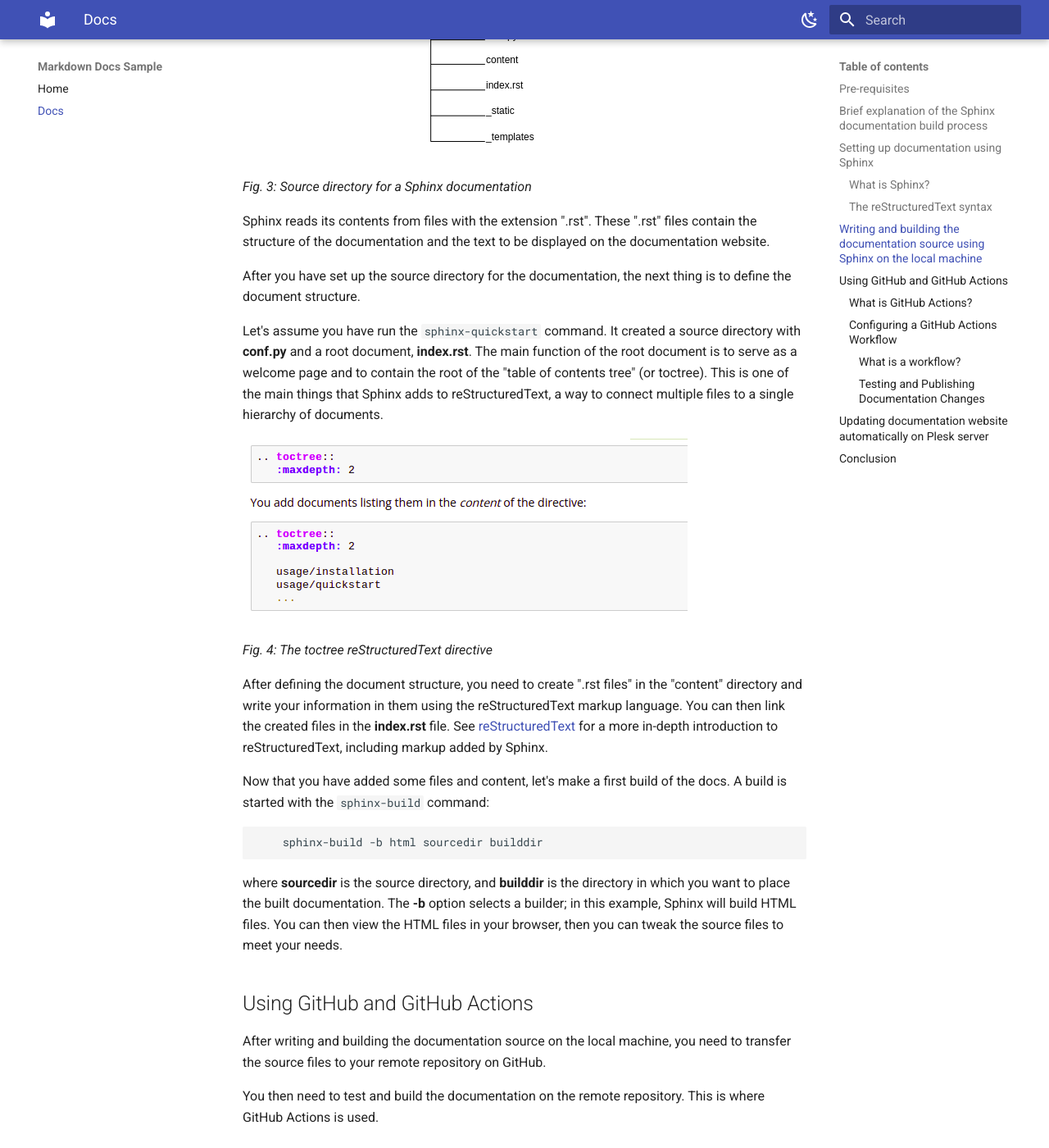
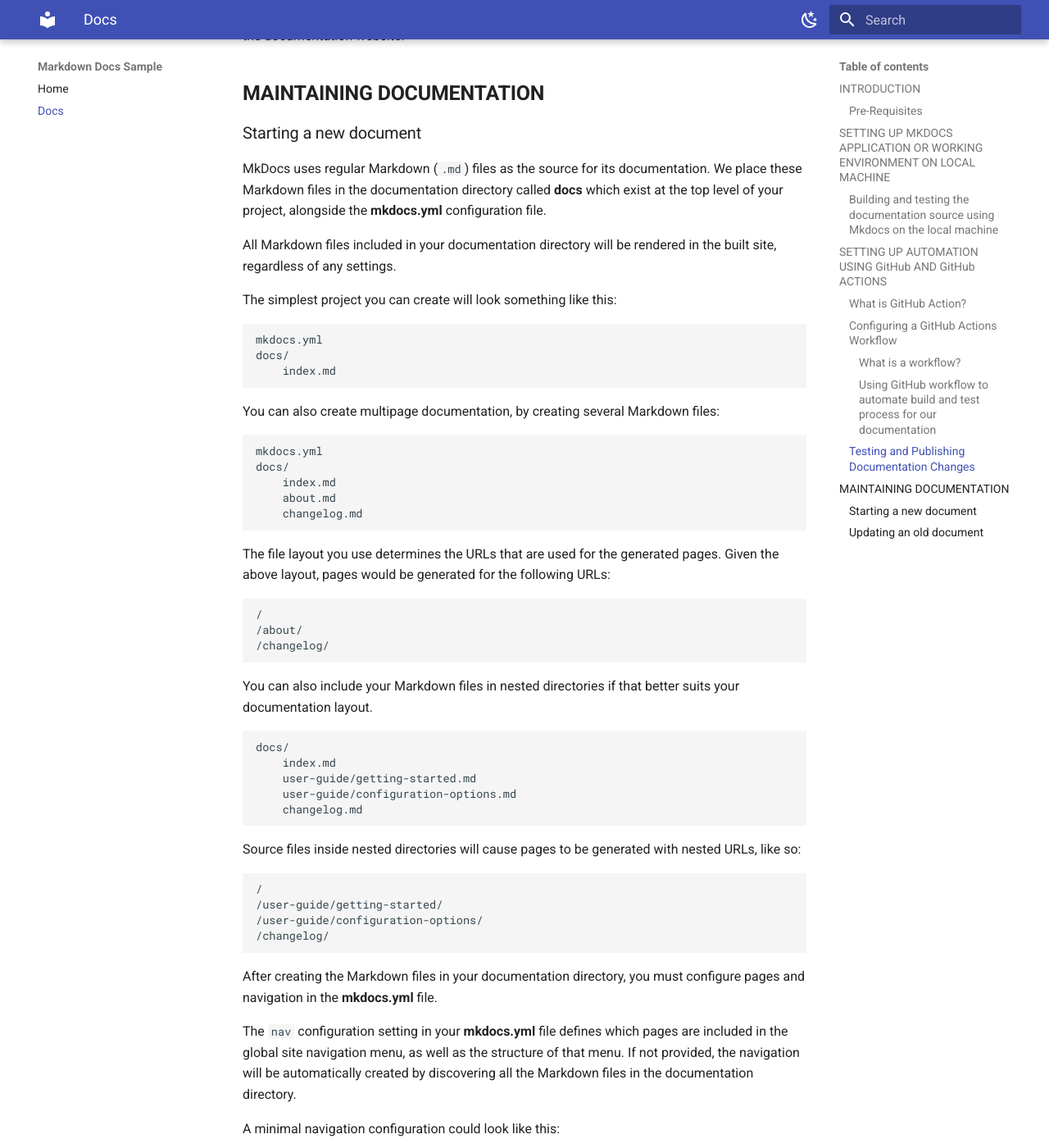
Before and after one commit to iSOLveIT/mkdocs-gen, an MkDocs documentation site: the page built from docs/docs.md, in a window 1280 px wide and 1400 px high, scrolled down 4099 px. Shown: the whole window at 82% size. Built offline with MkDocs 1.6.1 and Material for MkDocs 9.7.7, drawn with Linux system fonts in a browser that asks for light colours; some of the changed text lies outside the part shown.

Commit message:
Updated documentation

````diff
--- a/docs/docs.md
+++ b/docs/docs.md
@@ -1,194 +1,134 @@
-# The Sphinx documentation build process
+# The MkDocs Documentation Build Process
 
-The document explains how to set up a robust documentation system with
-information about how Sphinx documentation works, using GitHub and
-GitHub Actions, compilation and testing of Sphinx documentation on
-GitHub, and automatic server update for the documentation system.
+## **INTRODUCTION**
+
+The document explains how to set up a robust documentation system using
+MkDocs, GitHub and GitHub Actions, and any server that integrates with
+GitHub.
+
+You can find the source codes and website of the sample in the links
+below:
+
+-   Source code - [https://github.com/iSOLveIT/mkdocs-gen](https://github.com/iSOLveIT/mkdocs-gen)
+
+-   Website - [https://mkdocs-gen.herokuapp.com](https://mkdocs-gen.herokuapp.com)
 
 Topics covered in this document are:
 
--   A brief explanation of the documentation build process
+-   Setting up MkDocs application or working environment on local machine
 
--   Setting up documentation using Sphinx
+-   Setting up automation using GitHub and GitHub Actions
 
--   Using GitHub and GitHub Actions
+    -   Updating documentation website automatically
 
--   Updating documentation website automatically on Plesk server
+-   Maintaining documentation
 
-## Pre-requisites
+    -   Starting a new document
+
+    -   Updating an old document
+
+### Pre-Requisites
 
 To implement this documentation build process, you must have:
 
--   Python 3.5+ installed
+-   Python 3.6+ installed.
 
--   Knowledge about writing and building Sphinx documentation.
+-   Knowledge about writing documentation using the Markdown format.
 
--   A GitHub account and a repository for the documentation source
-    files.
+-   A GitHub account and a repository for the documentation source files.
 
 -   A hosting platform like Plesk that has a GitHub client.
 
-## Brief explanation of the Sphinx documentation build process
+## **SETTING UP MKDOCS APPLICATION OR WORKING ENVIRONMENT ON LOCAL MACHINE**
 
-The documentation build process is a simple process which achieves its
-aim of ensuring less human involvement in building, testing, maintaining
-and updating the documentation website.
+MkDocs is a Python documentation tool that uses **Markdown** as its
+markup language to generate intelligent and beautiful documentation in
+**HTML**.
 
-The tools used in the documentation build process are Python, Sphinx,
-RST, GitHub and GitHub Actions, and Plesk.
-
-The documentation build process is:
-
--   The technical writer writes documentation source files on his local
-    machine using his favourite editor.
-
--   The technical writer sends the documentation source files to the
-    **main** branch of a forked remote repository.
-
--   We test the updated source files on the forked repository before
-    sending a pull request (PR) to the **main** branch on the official
-    repository.
-
--   On the official repository, we test the PR changes and if
-    successful, we merge the pull request changes into the **main**
-    branch, else, we ask the one who sent the pull request to revisit
-    the source files.
-
--   When we merge a PR change into the **main** branch of the official
-    repository, we initiate a Sphinx build process to compile the source
-    files, which generates HTML documents.
-
--   We move the HTML documents to the **docs-build** branch on the
-    official repository.
-
--   Whenever the **docs-build** branch is updated, the GitHub client
-    triggers an event to update the Plesk server with the latest
-    contents from the **doc-build** branch.
-
--   We update the documentation website successfully.
-
-![Illustration of the Sphinx Documentation build
-process](_static/image1.png)
-
-*Fig. 1: Illustration of the Sphinx Documentation build process*
-
-## Setting up documentation using Sphinx
-
-### What is Sphinx?
-
-Sphinx is a tool that makes it easy to create intelligent and beautiful
-documentation in different output formats such as **HTML**, **LaTeX**
-(for printable PDF versions), **EPUB**, Tex info, manual pages, and
-plain text. Also, it has features like an easy definition of a document
-tree, automatic highlighting of codes, automatic testing of code
-snippets, and dozens of extensions contributed by the Sphinx community.
-
-Sphinx uses **reStructuredText** as its markup language, and many of its
-strengths come from the power and straightforwardness of
-reStructuredText and its parsing and translating suite, the
-**Docutils**.
-
-### The reStructuredText syntax
-
-The reStructuredText format (also known as RST, ReST, or reST) is a
-simple language that implements enough markup to be usable and can be
-easily read as plain text. These two features make it versatile enough
-to generate pretty and useful documentation.
-
-The greatest thing about reStructuredText is that even without knowing
-anything about the standard, you can easily write documentation in this
-style. However, more advanced techniques, such as images and links, do
-require some explanation.
-
-Within the Python community, reStructuredText has been the standard
-documentation language for over 10 years, making it the recommended
-solution. The figure below shows an example of the reStructuredText
-syntax.
-
-![](_static/image2.png)
-
-*Fig. 2: Illustration of a reStructuredText (left) and the output
-(right)*
-
-## Writing and building the documentation source using Sphinx on the local machine
+### Building and testing the documentation source using Mkdocs on the local machine
 
 To write and build the documentation website, you need to set up a
-Python virtual environment and install Sphinx.
+Python virtual environment and install MkDocs.
 
-With Sphinx installed, you can run the `sphinx-quickstart` command to
-set up a source directory and create a default **conf.py** file with the
-most useful configuration values from a few questions it asks you.
+Set up the Python virtual environment using this command:
 
-The **conf.py** contains the Sphinx configuration file, where you can
-configure all aspects of how Sphinx reads your sources and builds your
+```bash
+python --m venv <folder_name(e.g: .virenv)>
+```
+
+Install MkDocs using this command:
+
+```bash
+pip install mkdocs
+```
+
+With MkDocs installed, you can run the command,
+
+```bash
+mkdocs new <project_directory>
+```
+
+to create a new MkDocs project that contains a source directory
+(**docs**) and a default **mkdocs.yml** file with the most useful
+configuration values.
+
+The **mkdocs.yml** contains the MkDocs configurations, where you can
+configure all aspects of how MkDocs reads your sources and builds your
 documentation.
 
-![](_static/image3.png)
+![Source directory for a MkDocs documentation](_static/conf.png)
 
-*Fig. 3: Source directory for a Sphinx documentation*
+*Fig. 1: Source directory for a MkDocs documentation*
 
-Sphinx reads its contents from files with the extension ".rst". These
-".rst" files contain the structure of the documentation and the text to
-be displayed on the documentation website.
+MkDocs reads its contents from files with the extension `.MD` which you
+have referenced in the **mkdocs.yml** file. These `.MD` files contain
+the structure of the documentation and the text to be displayed on the
+documentation website.
 
-After you have set up the source directory for the documentation, the
-next thing is to define the document structure.
+After you have set up the source directory for the documentation, you
+can use the command below to run the built-in development server
+provided by MkDocs.
 
-Let's assume you have run the `sphinx-quickstart` command. It created a
-source directory with **conf.py** and a root document, **index.rst**.
-The main function of the root document is to serve as a welcome page and
-to contain the root of the "table of contents tree" (or toctree). This
-is one of the main things that Sphinx adds to reStructuredText, a way to
-connect multiple files to a single hierarchy of documents.
-
-![](_static/image4.png)
-
-*Fig. 4: The toctree reStructuredText directive*
-
-After defining the document structure, you need to create ".rst files"
-in the "content" directory and write your information in them using the
-reStructuredText markup language. You can then link the created files in
-the **index.rst** file. See
-[reStructuredText](https://www.sphinx-doc.org/en/master/usage/restructuredtext/index.html)
-for a more in-depth introduction to reStructuredText, including markup
-added by Sphinx.
-
-Now that you have added some files and content, let's make a first build
-of the docs. A build is started with the `sphinx-build` command:
-
-``` bash
-    sphinx-build -b html sourcedir builddir
+```bash
+mkdocs serve
 ```
 
-where **sourcedir** is the source directory, and **builddir** is the
-directory in which you want to place the built documentation. The **-b**
-option selects a builder; in this example, Sphinx will build HTML files.
-You can then view the HTML files in your browser, then you can tweak the
-source files to meet your needs.
+You can use the development server to test your documentation while
+building it. It is important to note that this command does not provide
+the documentation build files.
 
-## Using GitHub and GitHub Actions
+To generate the documentation build files, you can run this command:
 
-After writing and building the documentation source on the local
-machine, you need to transfer the source files to your remote repository
-on GitHub.
+```bash
+mkdocs build
+```
 
-You then need to test and build the documentation on the remote
-repository. This is where GitHub Actions is used.
+The command above builds the MkDocs documentation into a folder called
+**site**.
 
-### What is GitHub Actions?
+After writing and testing the documentation source on the local machine,
+you can transfer the source files (without the **site** folder) to your
+GitHub remote repository.
 
-GitHub Actions is a
-[CI/CD](https://en.wikipedia.org/wiki/CI/CD) platform that
+## **SETTING UP AUTOMATION USING GitHub AND GitHub ACTIONS**
+
+On the GitHub remote repository, we must set up GitHub Action workflows
+to handle automatic testing and building of the documentation whenever
+we trigger a push or pull request event.
+
+### What is GitHub Action?
+
+GitHub Action is a [(CI/CD)](https://en.wikipedia.org/wiki/CI/CD) platform that
 allows you to automate your build, test, and deployment pipeline using
-workflows. When using GitHub Actions, GitHub will provide you with
-Linux, Windows, and macOS virtual machines to run your workflows.
+workflows. When using GitHub Action, GitHub will provide you with Linux,
+Windows, and macOS virtual machines to run your workflows.
 
-You can configure a GitHub Actions workflow to be triggered when an
-event, such as a push, occurs in your repository.
+You can configure GitHub Action workflows to trigger when an event, such
+as a push, occurs in your repository.
 
 ### Configuring a GitHub Actions Workflow
 
-#### What is a workflow?
+#### **What is a workflow?**
 
 A workflow is a configurable and automated process that runs one or more
 jobs. Each job runs inside its virtual machine runner, or a container,
@@ -197,30 +137,34 @@
 
 Workflows are defined by a YAML file checked in your repository and are
 triggered either manually or by an event in the repository. Below is an
-example of a GitHub Actions workflow.
+example of a GitHub Action workflow.
 
-![](_static/image5.png)
+![GitHub Action workflow YAML file](_static/workflow.png)
+
+*Fig. 2: A YAML file for a GitHub Action workflow*
+
+#### **Using GitHub workflow to automate build and test process for our documentation**
 
 For us to build and test the documentation, we will configure two (2)
-GitHub Actions workflows and store them under the "*.github/workflows*"
-directory. The two (2) GitHub Actions workflows are **sphinx_test.yml**
-and **main.yml**.
+GitHub Actions workflows and store them under the
+**.github/workflows** directory. The two (2) GitHub Actions
+workflows are **mkdocs_test.yml** and **main.yml**.
 
-The **sphinx_test.yml** workflow runs a CI test to ensure the
-documentation builds, and this workflow is triggered by pull request
-events on the **main** branch of the official repository.
+The **mkdocs_test.yml** workflow runs a CI test to check if the links in
+the documentation works. We trigger this workflow on each pull request
+events sent to the **main** branch of the official repository.
 
-The **main.yml** workflow, on the other hand, compiles the Sphinx
-sources in the official repository's **main** branch and updates the
-**docs-build** branch with the HTML files. This workflow is triggered by
-push events on the **main** branch of the official repository.
+The **main.yml** workflow, on the other hand, check if the links in the
+documentation works, compiles the MkDocs sources in the official
+repository's **main** branch, and updates the **docs-build** branch with
+the build files. We trigger this workflow on each push events on the
+**main** branch of the official repository.
 
-#### Testing and Publishing Documentation Changes
+### Testing and Publishing Documentation Changes
 
-On the Official repository, an update to the repository's **main**
-branch must be tested first. We test by running the "Pull Request Docs
-Check" (i.e., sphinx_test.yml) workflow either manually or by triggering
-a pull request event.
+On the official repository, if a contributor sends a pull request to the
+repository's **main** branch, we test the changes by running the "*Pull
+Request MkDocs Check*" (i.e., mkdocs_test.yml) workflow.
 
 If the test is successful, then the documentation project maintainer
 will merge the pull request changes after reviewing the pull request.
@@ -229,26 +173,126 @@
 
 When the documentation project maintainer merges the pull request
 changes to the repository's **main** branch, GitHub triggers the
-"Compile Sphinx source and update **docs-build** branch" (i.e.,
-main.yml) workflow automatically.
+"*Compile MkDocs source and update **docs-build** branch*" (i.e.,
+main.yml) workflow automatically to build the documentation.
 
-If the build is successful, it sends the HTML files to the
-**docs-build** branch.
+If the build is successful, it sends the documentation build files to
+the **docs-build** branch. The **docs-build** branch is where the
+hosting platform copies the documentation build files to update the
+documentation website.
 
-## Updating documentation website automatically on Plesk server
+## **MAINTAINING DOCUMENTATION**
 
-The **docs-build** branch on the Official repository integrates with the
-GitHub client for Plesk. On each push change made to the **docs-build**
-branch, the Plesk GitHub client integration ensures that the Plesk
-server is up-to-date with the files from the **docs-build** branch on
-the Official repository.
+### Starting a new document
 
-We update the documentation website when we update the Plesk server.
+MkDocs uses regular Markdown (`.md`) files as the source for its
+documentation. We place these Markdown files in the documentation
+directory called **docs** which exist at the top level of your project,
+alongside the **mkdocs.yml** configuration file.
 
-## Conclusion
+All Markdown files included in your documentation directory will be
+rendered in the built site, regardless of any settings.
 
-To conclude, Sphinx enables us to build well-structured and
-well-designed documentation which is easy to maintain and update. And
-with the help of GitHub and GitHub Actions, we can create a CI/CD
-pipeline which enables us to automatically test and build our
-documentation before publishing it to our users.
+The simplest project you can create will look something like this:
+
+```
+mkdocs.yml
+docs/
+	index.md
+```
+
+You can also create multipage documentation, by creating several
+Markdown files:
+
+```
+mkdocs.yml
+docs/
+	index.md
+	about.md
+	changelog.md
+```
+
+The file layout you use determines the URLs that are used for the
+generated pages. Given the above layout, pages would be generated for
+the following URLs:
+
+```
+/
+/about/
+/changelog/
+```
+
+You can also include your Markdown files in nested directories if that
+better suits your documentation layout.
+
+```
+docs/
+	index.md
+	user-guide/getting-started.md
+	user-guide/configuration-options.md
+	changelog.md
+```
+
+Source files inside nested directories will cause pages to be generated
+with nested URLs, like so:
+
+```
+/
+/user-guide/getting-started/
+/user-guide/configuration-options/
+/changelog/
+```
+
+After creating the Markdown files in your documentation directory, you
+must configure pages and navigation in the **mkdocs.yml** file.
+
+The `nav` configuration setting in your **mkdocs.yml** file defines
+which pages are included in the global site navigation menu, as well as
+the structure of that menu. If not provided, the navigation will be
+automatically created by discovering all the Markdown files in the
+documentation directory.
+
+A minimal navigation configuration could look like this:
+
+```yaml
+nav:
+	- 'index.md'
+	- 'about.md'
+```
+
+or
+
+With user-defined titles
+
+```yaml
+nav:
+	- Home: 'index.md'
+	- About: 'about.md'
+```
+
+After configuring pages and navigation, you can test the documentation
+by executing the command below to start the built-in development server:
+
+```bash
+mkdocs serve
+```
+
+**NOTE:** The development server will not start successfully if there is
+an error in the source files.
+
+### Updating an old document
+
+Updating an old document is easy. You just have to find the old document
+(`.md`) file and make the necessary changes to it. You must ensure the
+configuration file (**mkdocs.yml**) is intact.
+
+After making the changes, execute the command below to start the
+built-in development server:
+
+
+```bash
+mkdocs serve
+```
+
+**NOTE:** The development server will not start successfully if there is
+an error in the source files.
````
Also changed, not shown: docs/_static/conf.png (added), docs/_static/image1.png (deleted), docs/_static/image2.png (deleted), docs/_static/image3.png (deleted), docs/_static/image4.png (deleted), docs/_static/workflow.png (renamed from docs/_static/image5.png).
